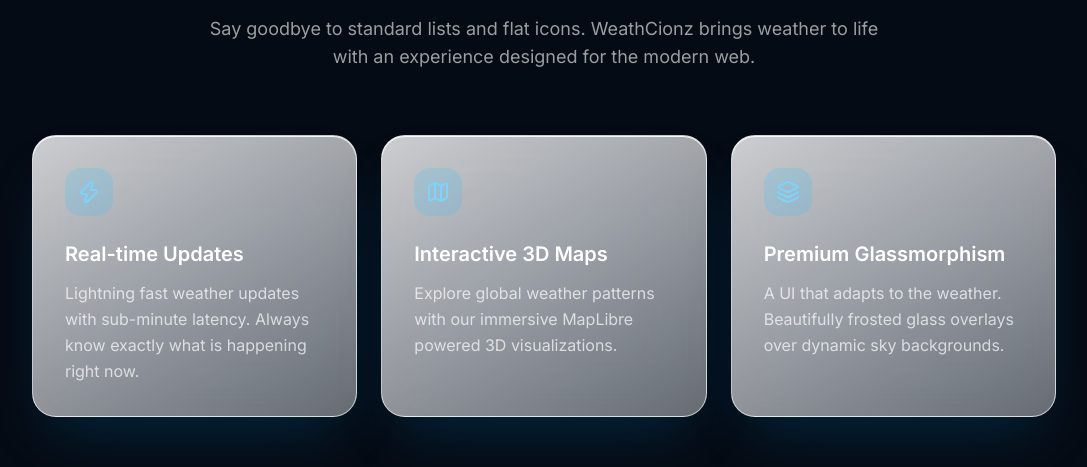
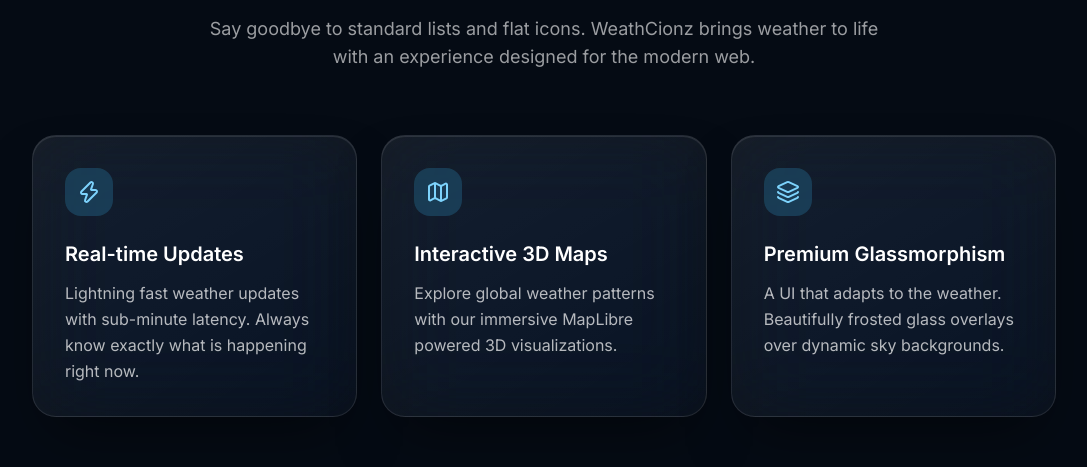
Before and after one commit to brianaryansyah/WeathCionz, a React (Vite) app: page / in a window 1280 px wide. Shown: the part 1040-1507 px from the top of the page, without its empty margins (96-1183 px from the left). Built offline with nearby package versions, Linux system fonts and the light colour scheme; no server answers.

Commit message:
Enhance features ui

```diff
--- a/src/pages/LandingPage/Features.jsx
+++ b/src/pages/LandingPage/Features.jsx
@@ -39,8 +39,8 @@ export default function Features() {
               initial={{ opacity: 0, y: 20 }}
               whileInView={{ opacity: 1, y: 0 }}
               viewport={{ once: true, margin: "-100px" }}
-              transition={{ delay: i * 0.1, duration: 0.5 }}
-              className="glass p-8 rounded-3xl"
+              transition={{ delay: i * 0.05, duration: 0.4 }}
+              className="glass-dark glass-dark-hover p-8 rounded-3xl"
             >
               <div className="w-12 h-12 rounded-2xl bg-sky-500/20 flex items-center justify-center mb-6">
                 <item.icon className="w-6 h-6 text-sky-400" />
```
